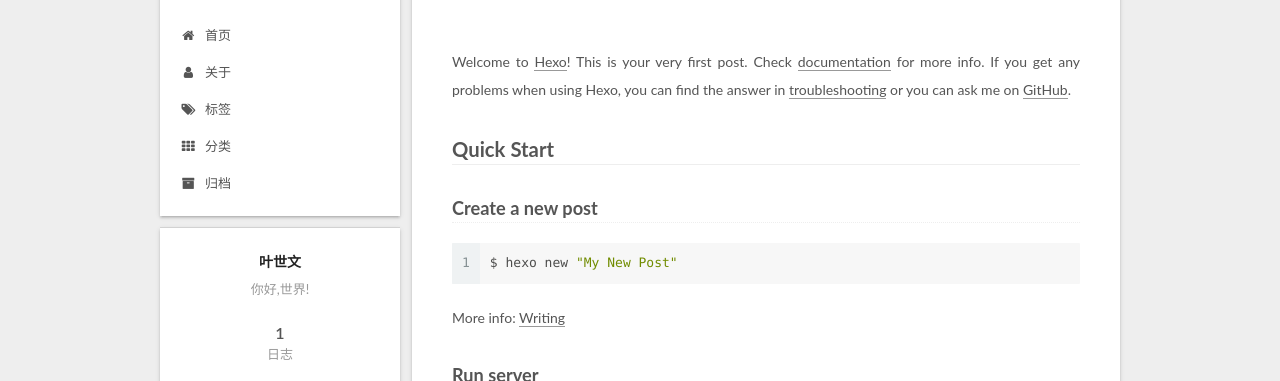
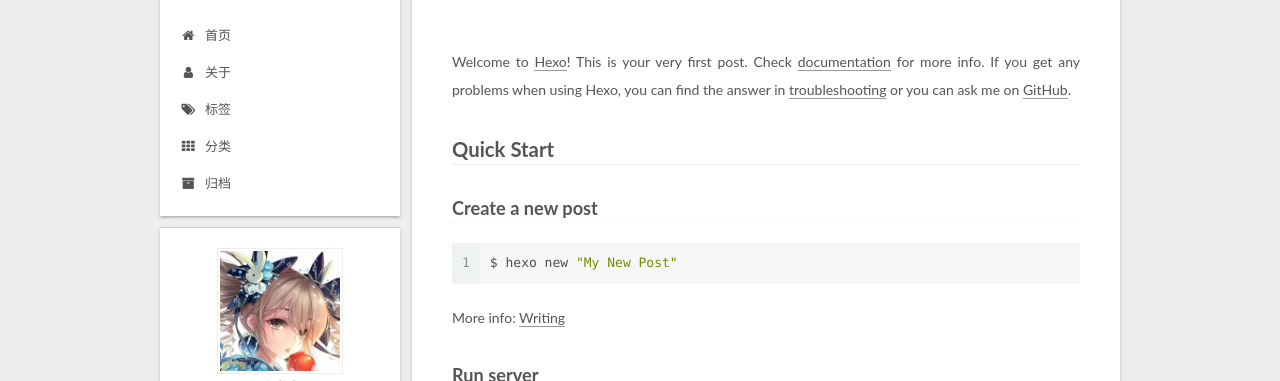
Before and after one commit to Devil-Knight/devil-knight.github.io, a plain HTML site: page index.html in a window 1280 px wide. Shown: the part 118-499 px from the top of the page. Drawn offline with Linux system fonts and the light colour scheme.

Commit message:
Site updated: 2019-11-17 17:38:38

```diff
--- a/css/main.css
+++ b/css/main.css
@@ -1823,7 +1823,7 @@ pre .javascript .function {
   width: 4px;
   height: 4px;
   border-radius: 50%;
-  background: #2effff;
+  background: #38ffcb;
 }
 .links-of-blogroll {
   font-size: 13px;
--- a/index.html
+++ b/index.html
@@ -265,7 +265,7 @@
     <span hidden itemprop="author" itemscope itemtype="http://schema.org/Person">
       <meta itemprop="name" content="叶世文">
       <meta itemprop="description" content="">
-      <meta itemprop="image" content="/images/avatar.gif">
+      <meta itemprop="image" content="/images/author.jpg">
     </span>
 
     <span hidden itemprop="publisher" itemscope itemtype="http://schema.org/Organization">
@@ -413,6 +413,10 @@
       <section class="site-overview-wrap sidebar-panel sidebar-panel-active">
         <div class="site-overview">
           <div class="site-author motion-element" itemprop="author" itemscope itemtype="http://schema.org/Person">
+
+              <img class="site-author-image" itemprop="image"
+                src="/images/author.jpg"
+                alt="叶世文" />
 
               <p class="site-author-name" itemprop="name">叶世文</p>
               <p class="site-description motion-element" itemprop="description">你好,世界!</p>
```
Also changed, not shown: 2019/11/17/hello-world/index.html (+5 -1 lines), archives/2019/11/index.html (+4 -0 lines), archives/2019/index.html (+4 -0 lines), archives/index.html (+4 -0 lines).
